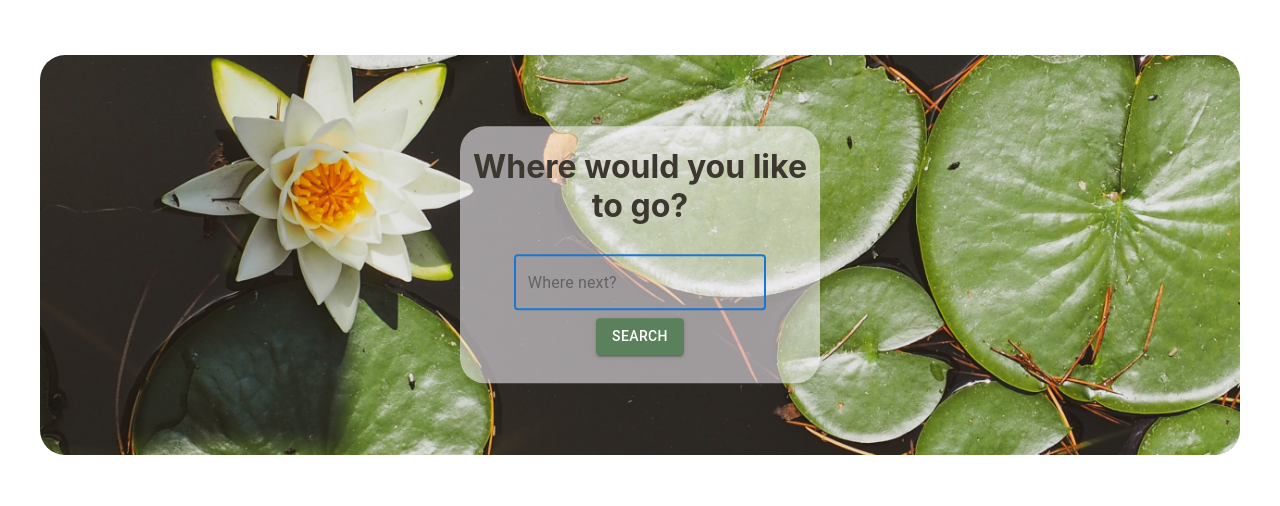
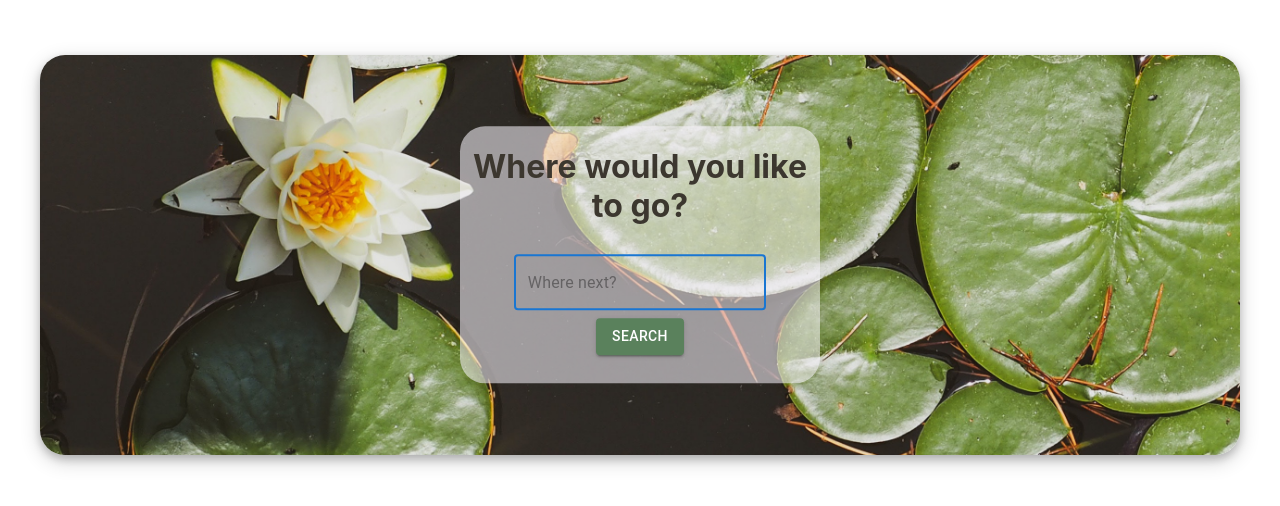
Before and after one commit to Karen-O94/lilypad, a React (Create React App) app: page / in a window 1280 px wide. Shown: the top 506 px of the page. Built offline with nearby package versions, Linux system fonts and the light colour scheme.

Commit message:
Added boxshadow to containers for texture

```diff
--- a/src/components/CountryInfo.css
+++ b/src/components/CountryInfo.css
@@ -4,4 +4,5 @@
   margin-left: auto;
   margin-right: auto;
   border-radius: 0px;
+  box-shadow: 0 4px 8px 0 rgba(0, 0, 0, 0.2), 0 6px 20px 0 rgba(0, 0, 0, 0.19);
 }
--- a/src/components/Events.css
+++ b/src/components/Events.css
@@ -7,6 +7,7 @@
   display: flex;
   flex-direction: column;
   height: 100%;
+  box-shadow: 0 4px 8px 0 rgba(0, 0, 0, 0.2), 0 6px 20px 0 rgba(0, 0, 0, 0.19);
 }
 
 .events-header {
--- a/src/components/TopNews.css
+++ b/src/components/TopNews.css
@@ -7,6 +7,7 @@
   border-color: #5a815c;
   border-width: 1px;
   padding: 10px;
+  box-shadow: 0 4px 8px 0 rgba(0, 0, 0, 0.2), 0 6px 20px 0 rgba(0, 0, 0, 0.19);
 }
 
 h3 {
@@ -39,4 +40,5 @@
   border-radius: 25px;
   margin-bottom: 10px;
   margin-top: 15px;
+  box-shadow: 0 4px 8px 0 rgba(0, 0, 0, 0.2), 0 6px 20px 0 rgba(0, 0, 0, 0.19);
 }
```
